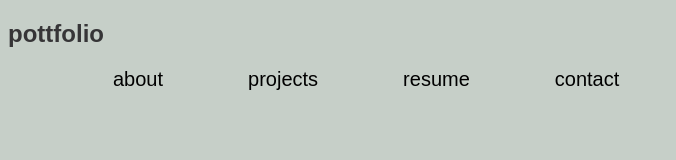
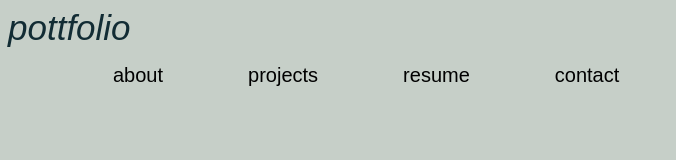
Before and after one commit to mtpott/pottfolio, a React (Create React App) app: page / in a window 1280 px wide. Shown: the top 160 px of the page, without its empty margins (0-676 px from the left). Built offline with nearby package versions, Linux system fonts and the light colour scheme.

Commit message:
fixing header issues, link should work

```diff
--- a/src/components/Header/index.js
+++ b/src/components/Header/index.js
@@ -5,7 +5,7 @@ function Header(props) {
 
     return (
         <section className='header-section'>
-            <h1>pottfolio</h1>
+            <a href="/pottfolio" className='header-name'>pottfolio</a>
             <Nav />
         </section>
     );
```
